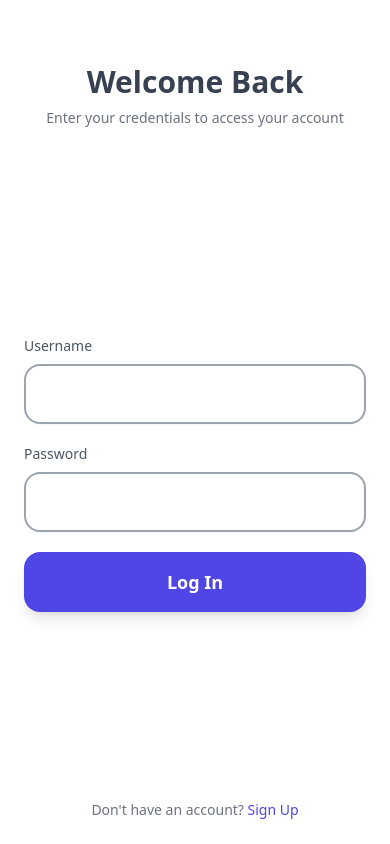
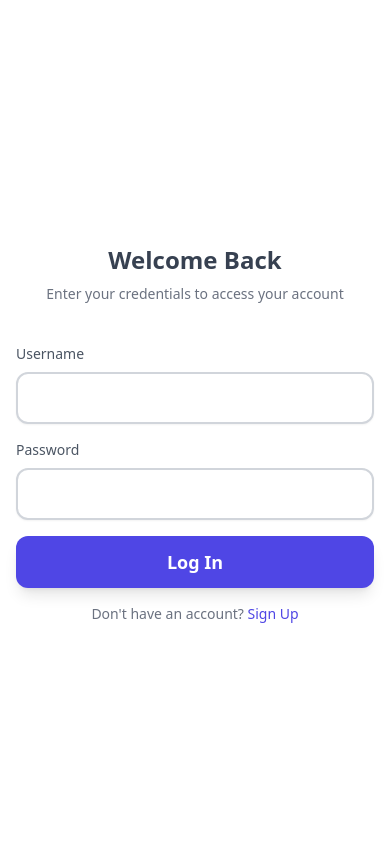
Before and after one commit to Joshua246-j/ConnectHub, a Django app: page /login/ in a window 390 px wide. Run offline with Django 5.2, Linux system fonts and the light colour scheme; some libraries are stand-ins or nearby versions.

Commit message:
Make login page responsive for mobile

```diff
--- a/core/templates/core/login.html
+++ b/core/templates/core/login.html
@@ -1,36 +1,40 @@
 {% extends "core/base_auth.html" %} {% load static %} {% block content %}
 
 <!-- Full-screen container -->
-<div class="flex w-screen h-screen overflow-hidden bg-blue">
-  <!-- Left Side: Logo & Tagline -->
+<div
+  class="flex flex-col md:flex-row w-screen h-screen overflow-hidden bg-blue"
+>
+  <!-- Left Side: Logo & Tagline (Hidden on small screens, shows nicely on larger) -->
   <div
     class="hidden md:flex md:w-1/2 flex-col justify-center bg-gradient-to-tr from-blue-800 to-indigo-600 p-8 md:p-16 h-full"
   >
     <h1
-      class="text-5xl md:text-6xl font-extrabold text-white mb-6 tracking-tight"
+      class="text-4xl md:text-6xl font-extrabold text-white mb-4 md:mb-6 tracking-tight"
       style="font-family: 'Poppins', sans-serif"
     >
       Connect Hub
     </h1>
-    <p class="text-lg md:text-xl text-white font-light mb-10 leading-relaxed">
+    <p
+      class="text-base md:text-xl text-white font-light mb-6 md:mb-10 leading-relaxed"
+    >
       Connect with friends, share moments, and experience life together.
     </p>
     <div class="space-y-3">
       <div class="flex items-center space-x-3">
         <div class="w-3 h-3 bg-white rounded-full"></div>
-        <span class="text-white font-medium text-sm md:text-base"
+        <span class="text-white text-sm md:text-base font-medium"
           >Share moments instantly</span
         >
       </div>
       <div class="flex items-center space-x-3">
         <div class="w-3 h-3 bg-white rounded-full"></div>
-        <span class="text-white font-medium text-sm md:text-base"
+        <span class="text-white text-sm md:text-base font-medium"
           >Follow friends & trends</span
         >
       </div>
       <div class="flex items-center space-x-3">
         <div class="w-3 h-3 bg-white rounded-full"></div>
-        <span class="text-white font-medium text-sm md:text-base"
+        <span class="text-white text-sm md:text-base font-medium"
           >Elegant, smooth interface</span
         >
       </div>
@@ -39,12 +43,14 @@
 
   <!-- Right Side: Login Form -->
   <div
-    class="flex w-full md:w-1/2 justify-center items-center bg-white p-6 md:p-12 h-full"
+    class="flex w-full md:w-1/2 justify-center items-center bg-white p-4 sm:p-6 md:p-12 h-full"
   >
     <div class="w-full max-w-md flex flex-col justify-center h-full">
       <!-- Heading -->
-      <div class="text-center mb-6 my-10">
-        <h2 class="text-3xl md:text-4xl font-semibold text-gray-700">
+      <div class="text-center mb-6 my-6 md:my-10">
+        <h2
+          class="text-2xl sm:text-3xl md:text-4xl font-semibold text-gray-700"
+        >
           Welcome Back
         </h2>
         <p class="text-gray-500 text-sm md:text-base mt-2">
@@ -55,12 +61,12 @@
       <!-- Form Errors -->
       {% if form.errors %}
       <div
-        class="bg-red-100 text-red-700 p-4 rounded-lg border border-red-200 mb-2"
+        class="bg-red-100 text-red-700 p-3 sm:p-4 rounded-lg border border-red-200 mb-4"
       >
         <ul class="list-disc list-inside text-sm">
-          {% for field in form %} {% for error in field.errors %}
+          {% for field in form %}{% for error in field.errors %}
           <li>{{ error }}</li>
-          {% endfor %} {% endfor %} {% for error in form.non_field_errors %}
+          {% endfor %}{% endfor %}{% for error in form.non_field_errors %}
           <li>{{ error }}</li>
           {% endfor %}
         </ul>
@@ -68,7 +74,10 @@
       {% endif %}
 
       <!-- Login Form -->
-      <form method="post" class="space-y-5 flex flex-col justify-center h-full">
+      <form
+        method="post"
+        class="space-y-4 sm:space-y-5 flex flex-col justify-center"
+      >
         {% csrf_token %}
 
         <!-- Username -->
@@ -83,7 +92,7 @@
             type="text"
             name="{{ form.username.html_name }}"
             id="{{ form.username.id_for_label }}"
-            class="mt-2 block w-full rounded-2xl border-2 border-gray-400 shadow-sm focus:border-indigo-600 focus:ring-2 focus:ring-indigo-300 focus:ring-opacity-50 p-4 text-gray-700 font-medium transition bg-white"
+            class="mt-2 block w-full rounded-xl border-2 border-gray-300 shadow-sm focus:border-indigo-600 focus:ring-2 focus:ring-indigo-300 focus:ring-opacity-50 p-3 sm:p-4 text-gray-700 font-medium transition bg-white"
           />
         </div>
 
@@ -99,21 +108,21 @@
             type="password"
             name="{{ form.password.html_name }}"
             id="{{ form.password.id_for_label }}"
-            class="mt-2 block w-full rounded-2xl border-2 border-gray-400 shadow-sm focus:border-indigo-600 focus:ring-2 focus:ring-indigo-300 focus:ring-opacity-50 p-4 text-gray-700 font-medium transition bg-white"
+            class="mt-2 block w-full rounded-xl border-2 border-gray-300 shadow-sm focus:border-indigo-600 focus:ring-2 focus:ring-indigo-300 focus:ring-opacity-50 p-3 sm:p-4 text-gray-700 font-medium transition bg-white"
           />
         </div>
 
         <!-- Submit Button -->
         <button
           type="submit"
-          class="w-full bg-indigo-600 hover:bg-indigo-700 text-white py-4 rounded-2xl font-bold text-lg shadow-lg transition-all duration-300 mt-auto"
+          class="w-full bg-indigo-600 hover:bg-indigo-700 text-white py-3 sm:py-4 rounded-xl font-bold text-lg shadow-lg transition-all duration-300"
         >
           Log In
         </button>
       </form>
 
       <!-- Signup Link -->
-      <p class="text-center text-gray-500 text-sm md:text-base mt-6">
+      <p class="text-center text-gray-500 text-sm md:text-base mt-4 md:mt-6">
         Don't have an account?
         <a
           href="{% url 'register' %}"
```
